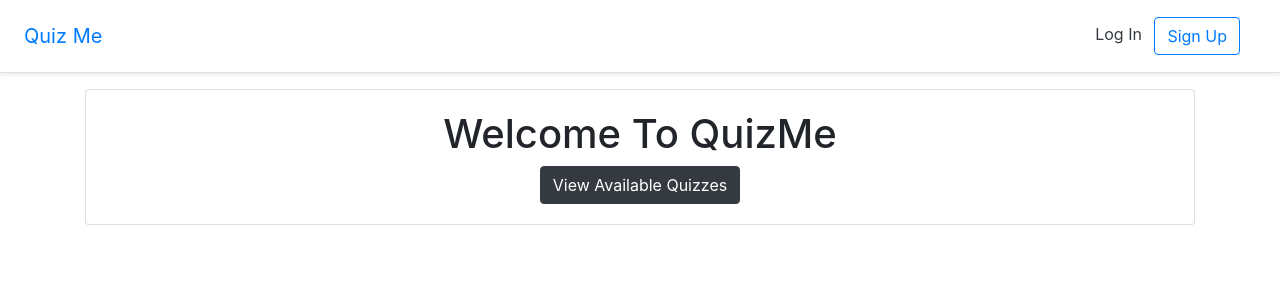
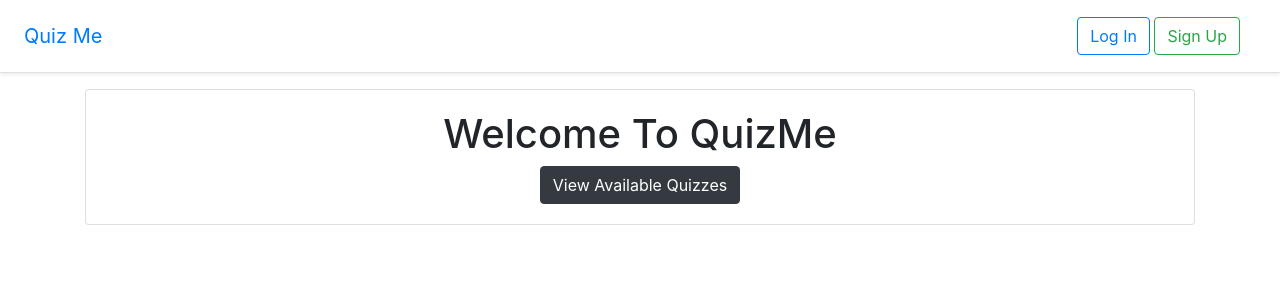
Before and after one commit to SauravJalui/quiz-me, a Django app: template templates/quiz/index.html in a window 1280 px wide. Shown: the top 300 px of the page. Run offline with Django 3.2, Linux system fonts and the light colour scheme; the template is opened without the code that fills it, so the values that code supplies are empty; some libraries are stand-ins or nearby versions.

Commit message:
fixed login/logout

```diff
--- a/accounts/urls.py
+++ b/accounts/urls.py
@@ -16,7 +16,7 @@ app_name = 'accounts'
 urlpatterns = [
     path('login/', LoginView.as_view(
         redirect_authenticated_user=True, template_name='registration/login.html'), name='login'),
-    path('logout/', LogoutView.as_view(next_page='login'), name='logout'),
+    path('logout/', LogoutView.as_view(), name='logout'),
     path('signup/', SignUpView.as_view(), name='signup'),
     path('profile/<uuid:pk>/', ProfileView.as_view(), name='profile'),
     path('activate/<uidb64>/<token>/', ActivateAccount.as_view(), name='activate'),
--- a/templates/base.html
+++ b/templates/base.html
@@ -18,10 +18,10 @@
         <nav class="my-2 my-md-0 mr-md-3">
           {% if user.is_authenticated %}
             Hi {{user.email}}
-            <a class="p-2 text-dark" href="{% url 'accounts:logout' %}">Log Out</a>
+            <a class="btn btn-outline-danger" href="{% url 'accounts:logout' %}">Log Out</a>
           {% else %}
-            <a class="p-2 text-dark" href="{% url 'accounts:login' %}">Log In</a>
-            <a class="btn btn-outline-primary" href="{% url 'accounts:signup' %}">Sign Up</a>
+            <a class="btn btn-outline-primary" href="{% url 'accounts:login' %}">Log In</a>
+            <a class="btn btn-outline-success" href="{% url 'accounts:signup' %}">Sign Up</a>
           {% endif %}
         </nav>
     </div>
```
Also changed, not shown: db.sqlite3.
